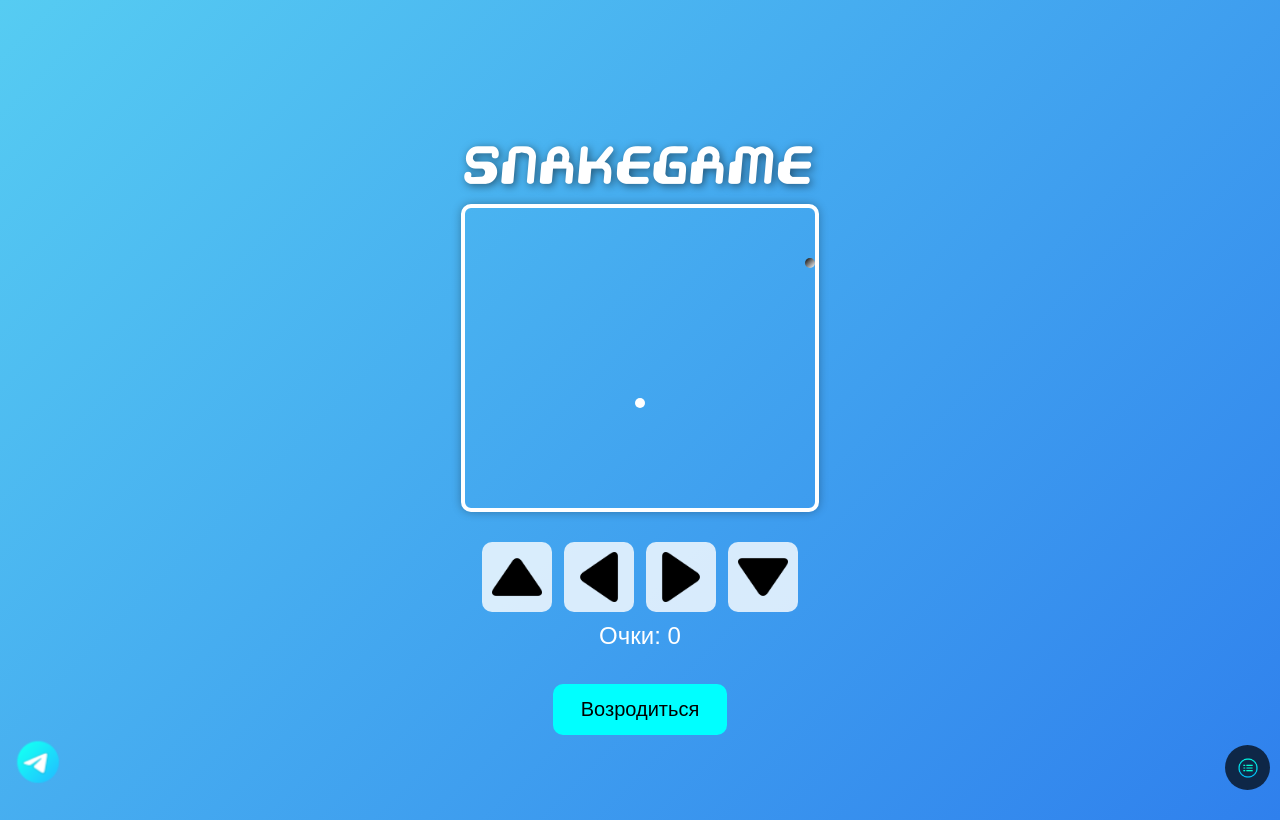
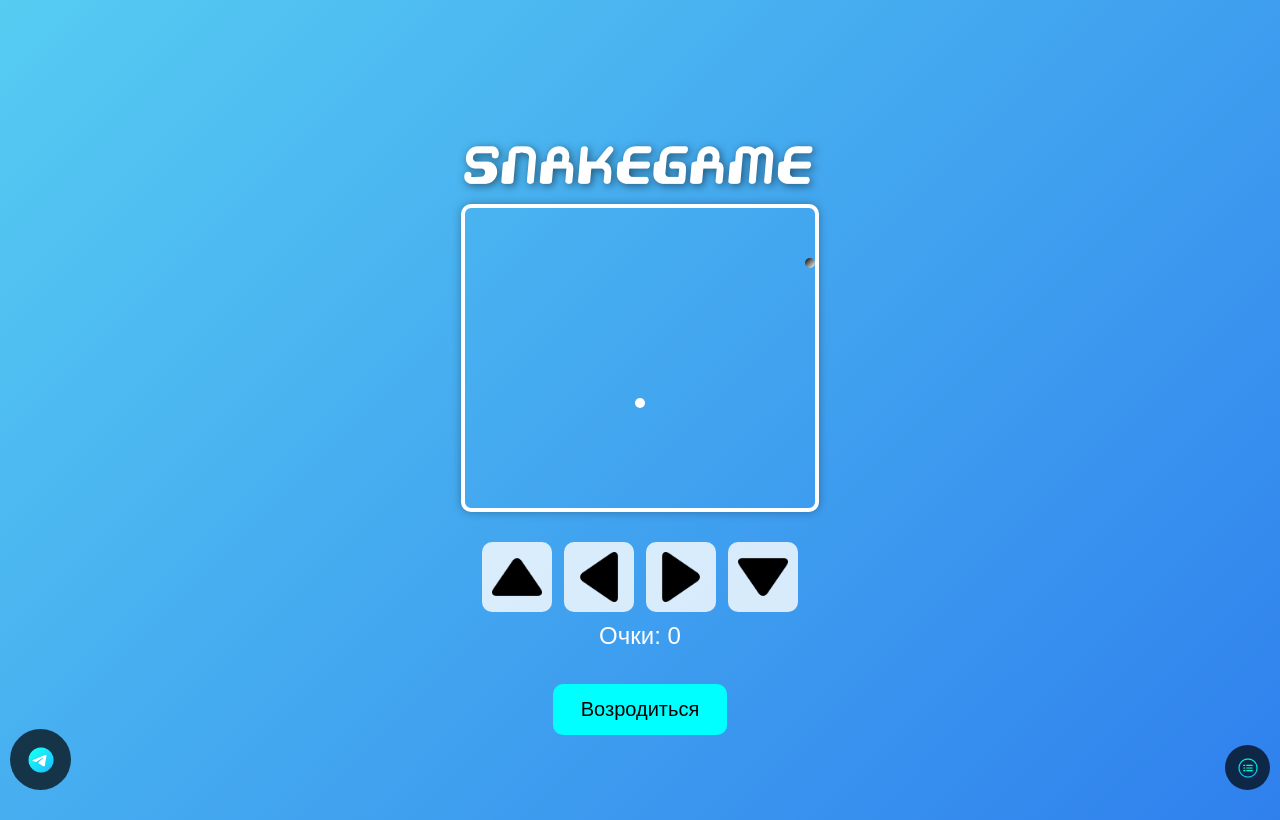
Before and after one commit to meycoder/webgame-zm, a plain HTML site: page index.html in a window 1280 px wide. Drawn offline with Linux system fonts and the light colour scheme.

Commit message:
Update index.html

```diff
--- a/index.html
+++ b/index.html
@@ -92,24 +92,28 @@
             margin-top: 10px;
         }
 
-            #telegramBtn {
+                #telegramBtn {
         position: fixed;
-        bottom: 5px; /* Опустил чуть ниже */
-        left: 5px; /* Чуть левее */
+        bottom: 10px; /* Немного поднял */
+        left: 10px; /* Чуть сдвинул */
+        background-color: rgba(0, 0, 0, 0.7);
+        border: none;
         padding: 8px;
-        background-color: transparent;
-        border: none;
+        border-radius: 50%;
         cursor: pointer;
+        z-index: 1000;
+        width: 45px;
+        height: 45px;
         display: flex;
         align-items: center;
         justify-content: center;
-        z-index: 1000;
     }
 
     #telegramBtn img {
-        width: 50px;
-        height: 50px;
+        width: 30px;
+        height: 30px;
     }
+
 
         @media screen and (max-width: 768px) {
             body {
```
